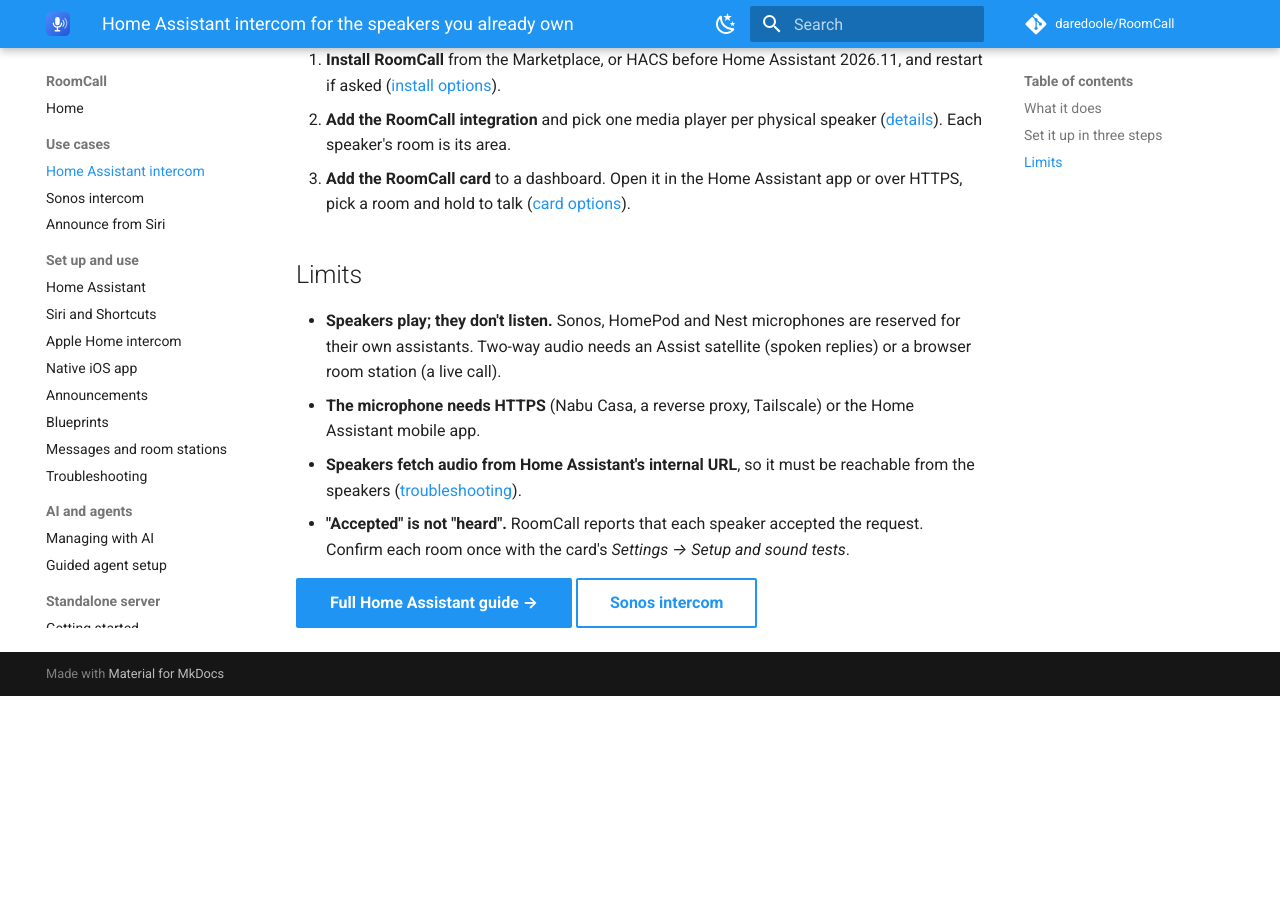
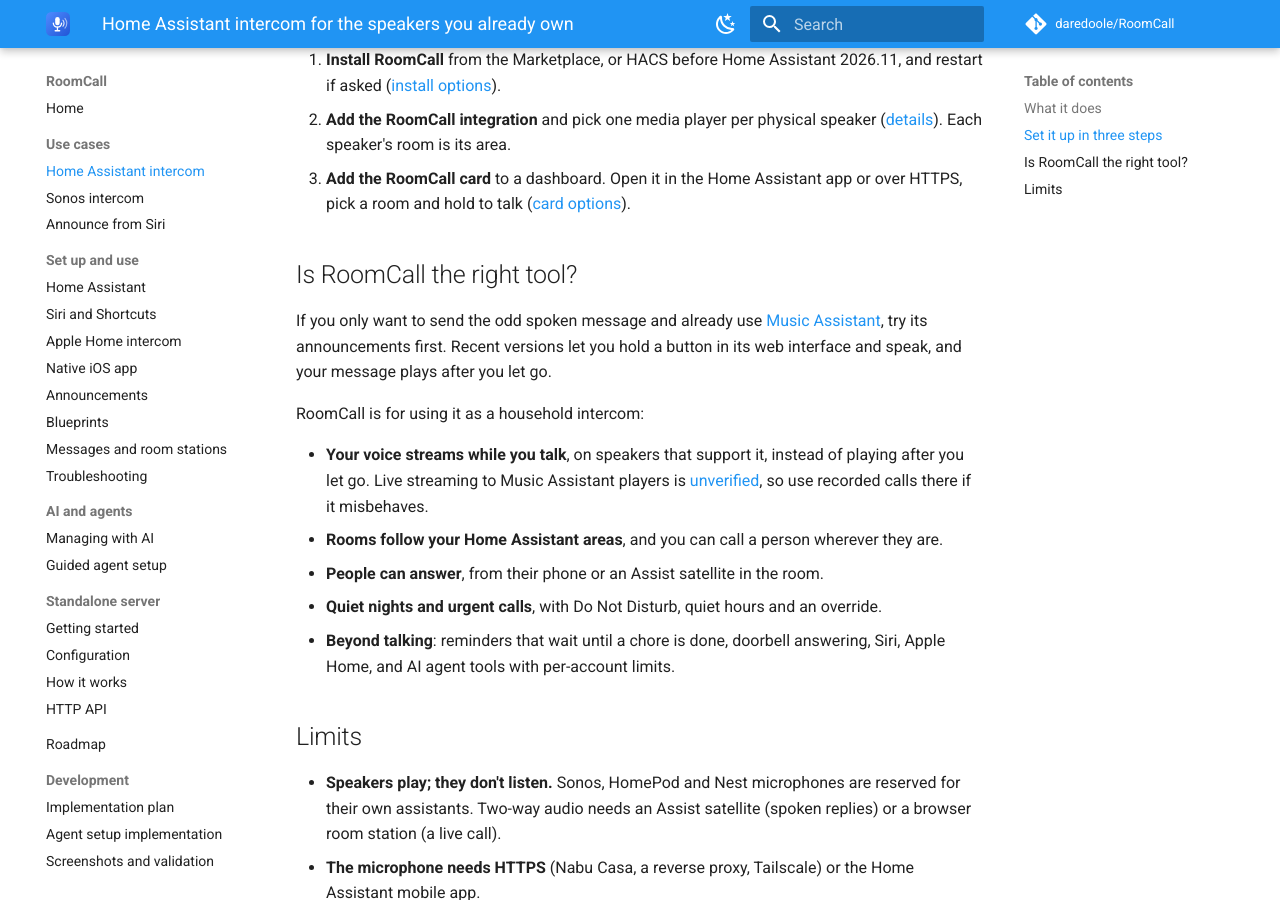
Before and after one commit to daredoole/RoomCall, an MkDocs documentation site: the page built from docs/home-assistant-intercom.md, in a window 1280 px wide and 900 px high, scrolled down 1329 px. Built offline with MkDocs 1.6.1 and Material for MkDocs 9.7.7, drawn with Linux system fonts in a browser that asks for light colours; comment, search, counter and statistics services are not loaded; before the commit the page ends 2025 px from its top, so only the background shows below that.

Commit message:
docs: lead with live audio and compare with Music Assistant (#83)
Music Assistant 2.10 added hold-to-speak announcements, so "hold and it plays"
no longer sets RoomCall apart. Lead with live streaming and replies, and tell
people when Music Assistant is enough on its own.

Co-authored-by: Claude Opus 5.5 <noreply@anthropic.com>

```diff
--- a/docs/home-assistant-intercom.md
+++ b/docs/home-assistant-intercom.md
@@ -40,6 +40,23 @@ your Home Assistant areas.
    HTTPS, pick a room and hold to talk
    ([card options](home-assistant.md#3-add-the-push-to-talk-card)).
 
+## Is RoomCall the right tool?
+
+If you only want to send the odd spoken message and already use
+[Music Assistant](https://www.music-assistant.io/), try its announcements first. Recent versions
+let you hold a button in its web interface and speak, and your message plays after you let go.
+
+RoomCall is for using it as a household intercom:
+
+- **Your voice streams while you talk**, on speakers that support it, instead of playing after
+  you let go. Live streaming to Music Assistant players is
+  [unverified](home-assistant.md#music-assistant-speakers), so use recorded calls there if it misbehaves.
+- **Rooms follow your Home Assistant areas**, and you can call a person wherever they are.
+- **People can answer**, from their phone or an Assist satellite in the room.
+- **Quiet nights and urgent calls**, with Do Not Disturb, quiet hours and an override.
+- **Beyond talking**: reminders that wait until a chore is done, doorbell answering, Siri, Apple
+  Home, and AI agent tools with per-account limits.
+
 ## Limits
 
 - **Speakers play; they don't listen.** Sonos, HomePod and Nest microphones are reserved
```
Also changed, not shown: README.md (+1 -1 lines), docs/index.md (+3 -2 lines).
